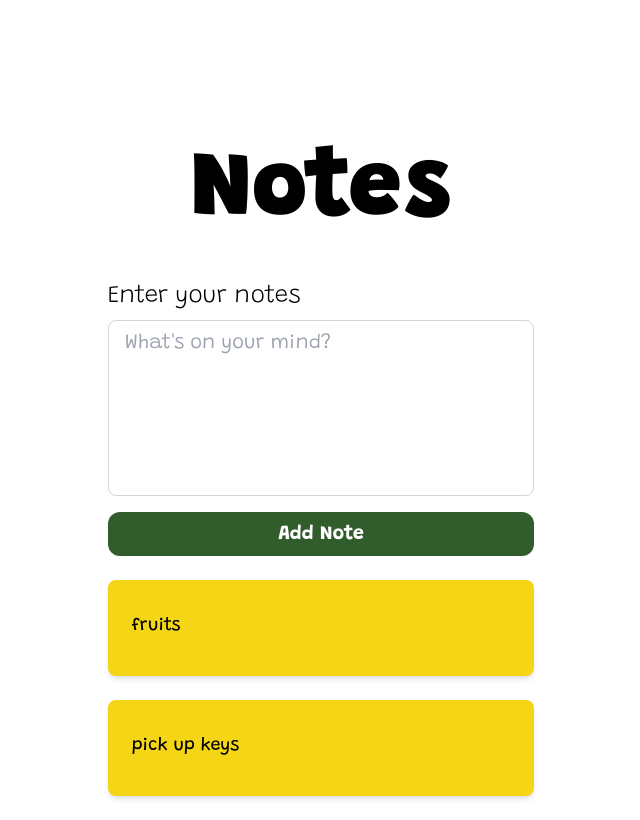
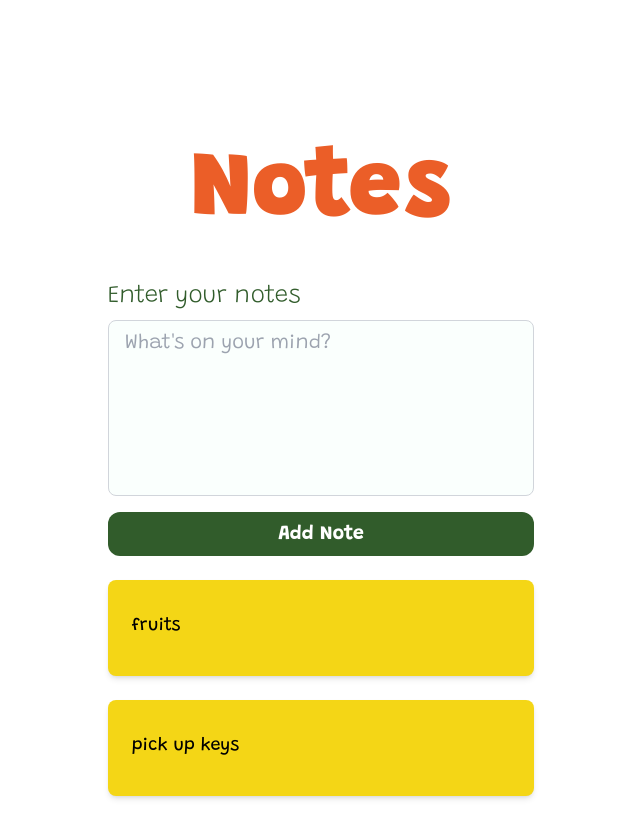
Before and after one commit to rrex-godaddy/workshop-notes-app, a React (Vite) app: page / in a window 1280 px wide. Shown: the whole page, without its empty margins (319-959 px from the left). Built offline with nearby package versions, Linux system fonts and the light colour scheme.

Commit message:
added custom colors

```diff
--- a/src/AddNote.jsx
+++ b/src/AddNote.jsx
@@ -12,10 +12,10 @@ function AddNote({ addNote }) {
       setTextareaValue('');
     }}>
       <label
-        className="text-2xl mt-4 mb-2 font-grandstander font-extralight"
+        className="text-2xl mt-4 mb-2 font-grandstander font-extralight text-[#315C2B]"
         htmlFor="notes-textarea">Enter your notes</label>
       <textarea
-        className="text-xl border border-gray-300 rounded-lg resize-none min-h-44 mb-4 px-4 py-2 font-light font-grandstander"
+        className="text-xl border border-gray-300 rounded-lg resize-none min-h-44 mb-4 px-4 py-2 font-light font-grandstander bg-[#FAFFFD] text-[#394053]"
         id="notes-textarea"
         name="notes"
         value={ textareaValue }
--- a/src/App.jsx
+++ b/src/App.jsx
@@ -16,7 +16,7 @@ function App() {
 
   return (
     <main className="flex flex-col items-center h-full pt-36">
-      <h1 className="text-8xl font-black mb-6 font-grandstander">
+      <h1 className="text-8xl font-black mb-6 font-grandstander text-[#EB5E28]">
         Notes
       </h1>
       <AddNote
```
